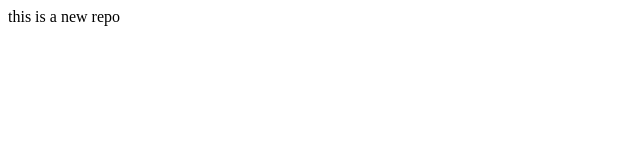
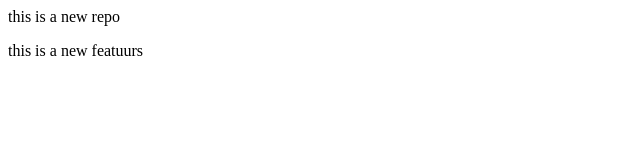
Before and after one commit to sk0066/localrepo, a plain HTML site: page index.html in a window 1280 px wide. Shown: the whole page, without its empty margins (0-640 px from the left). Drawn offline with Linux system fonts and the light colour scheme.

Commit message:
add new featurs

```diff
--- a/index.html
+++ b/index.html
@@ -1 +1,2 @@
 <p>this is a new repo</p>
+<p>this is a new featuurs</p>
```
Also changed, not shown: 1 other file.
